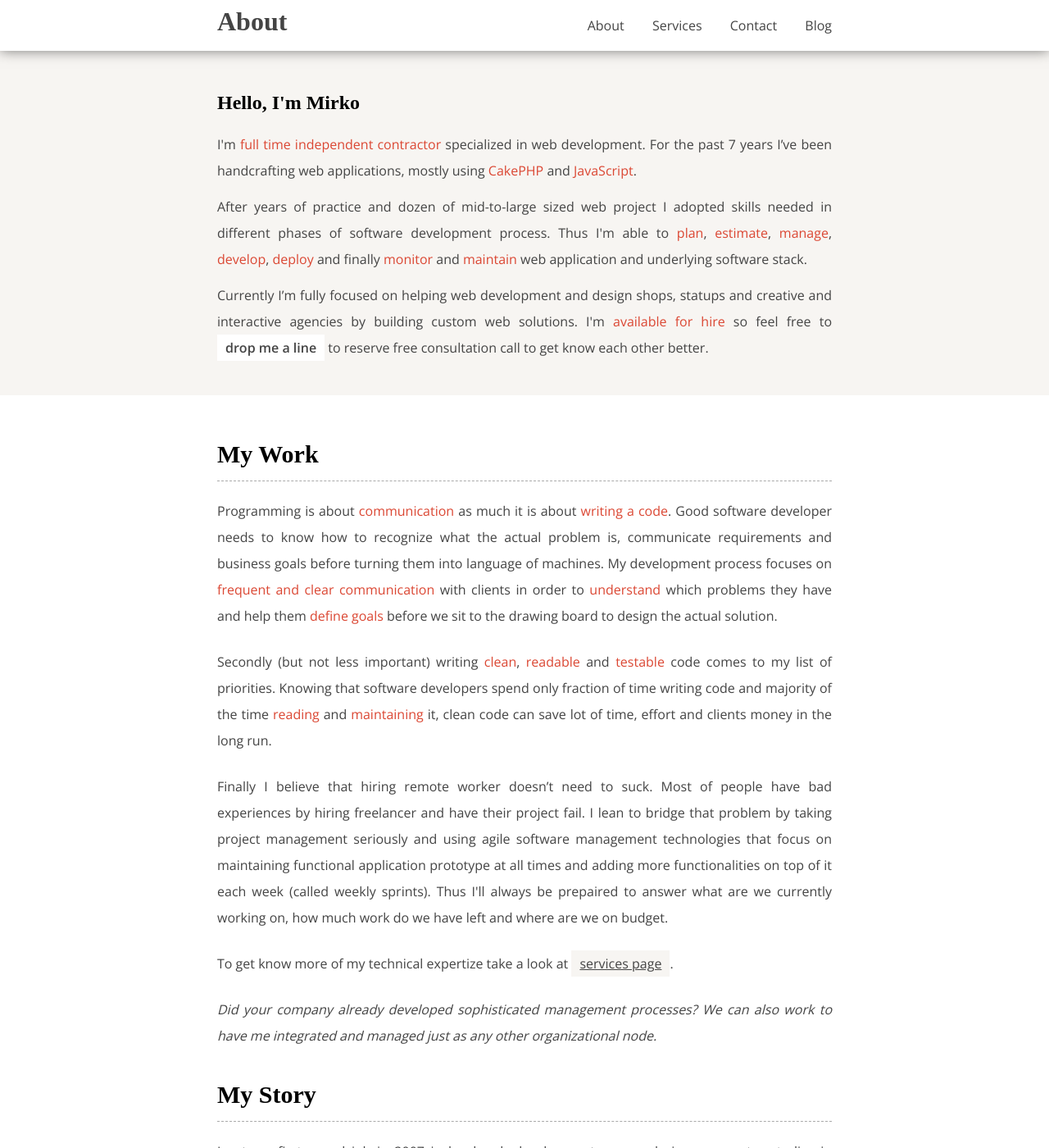
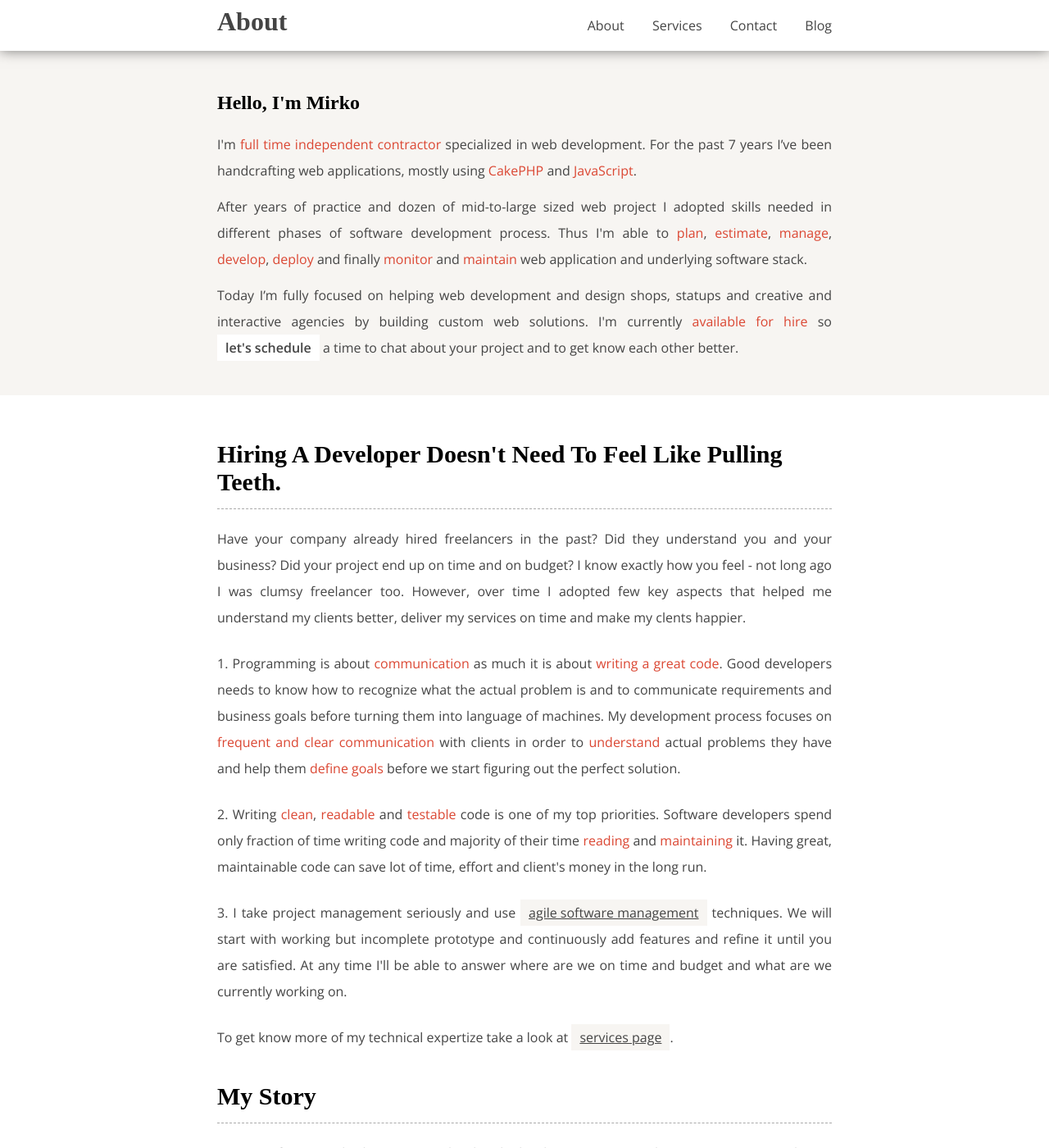
Before and after one commit to borivojevic/borivojevic.github.com, a Jekyll site: the page built from index.html, in a window 1280 px wide and 1400 px high. Shown: the whole window at 82% size. Built offline with Jekyll 4.4.1, drawn with Linux system fonts in a browser that asks for light colours; some web fonts are replaced; Markdown is read by kramdown in place of the engine named in the settings.

Commit message:
Update copy

```diff
--- a/_includes/title.html
+++ b/_includes/title.html
@@ -9,7 +9,7 @@
                 After years of practice and dozen of mid-to-large sized web project I adopted skills needed in different phases of software development process. Thus I'm able to <b>plan</b>, <b>estimate</b>, <b>manage</b>, <b>develop</b>, <b>deploy</b> and finally <b>monitor</b> and <b>maintain</b> web application and underlying software stack.<br>
             </p>
             <p>
-                Currently I’m fully focused on helping web development and design shops, statups and creative and interactive agencies by building custom web solutions. I'm <b>available for hire</b> so feel free to <a href="contact.html">drop me a line</a> to reserve free consultation call to get know each other better.
+                Today I’m fully focused on helping web development and design shops, statups and creative and interactive agencies by building custom web solutions. I'm currently <b>available for hire</b> so <a href="contact.html">let's schedule</a> a time to chat about your project and to get know each other better.
             </p>
         </section>
         <section class="photo">
--- a/contact.html
+++ b/contact.html
@@ -7,7 +7,7 @@ title: Contact
     <article>
         <section>
             <h2>I am a fulltime contractor</h2>
-            <p>Lorem ipsum dolor sit amet, consectetur adipiscing elit. Nam elementum congue lobortis. In ullamcorper interdum orci quis commodo. Morbi ac purus et elit ultrices lacinia a ornare urna. Nulla dictum sodales nunc in pellentesque. Quisque leo nisl, accumsan eget faucibus vel, fringilla eu odio. Vestibulum augue tortor, molestie eu rhoncus id, venenatis id libero. Donec interdum fermentum ipsum, sed ultricies risus commodo eget. Aenean nec nunc vitae massa pretium dapibus nec eget odio. Mauris eleifend odio ac ligula scelerisque molestie. Vivamus sagittis condimentum nibh. Morbi purus metus, condimentum at facilisis ut, euismod et massa. In tincidunt volutpat accumsan.</p>
+            <p>Drop me a line and I'll get back to you within 24 hours.</p>
         </section>
         <section>
             <p>
--- a/index.html
+++ b/index.html
@@ -8,19 +8,17 @@ title: About
 <div class="content">
 	<article>
 		<section>
-			<h1>My Work</h1>
-			<p>Programming is about <b>communication</b> as much it is about <b>writing a code</b>. Good software developer needs to know how to recognize what the actual problem is, communicate requirements and business goals before turning them into language of machines. My development process focuses on <b>frequent and clear communication</b> with clients in order to <b>understand</b> which problems they have and help them <b>define goals</b> before we sit to the drawing board to design the actual solution.</p>
+			<h1>Hiring A Developer Doesn't Need To Feel Like Pulling Teeth.</h1>
 
-			<p>Secondly (but not less important) writing <b>clean</b>, <b>readable</b> and <b>testable</b> code comes to my list of priorities. Knowing that software developers spend only fraction of time writing code and majority of the time <b>reading</b> and <b>maintaining</b> it, clean code can save lot of time, effort and clients money in the long run.</p>
+			<p>Have your company already hired freelancers in the past? Did they understand you and your business? Did your project end up on time and on budget? I know exactly how you feel - not long ago I was clumsy freelancer too. However, over time I adopted few key aspects that helped me understand my clients better, deliver my services on time and make my clents happier.</p>
 
-			<p>Finally I believe that hiring remote worker doesn’t need to suck. Most of people have bad experiences by hiring freelancer and have their project fail.
-			I lean to bridge that problem by taking project management seriously and using agile software management technologies that focus on maintaining functional application prototype at all times and adding more functionalities on top of it each week (called weekly sprints). Thus I'll always be prepaired to answer what are we currently working on, how much work do we have left and where are we on budget.<br>
-			<p>
+			<p>1. Programming is about <b>communication</b> as much it is about <b>writing a great code</b>. Good developers needs to know how to recognize what the actual problem is and to communicate requirements and business goals before turning them into language of machines. My development process focuses on <b>frequent and clear communication</b> with clients in order to <b>understand</b> actual problems they have and help them <b>define goals</b> before we start figuring out the perfect solution.</p>
 
-			<p>To get know more of my technical expertize take a look at <a href="#">services page</a>.</p>
+			<p>2. Writing <b>clean</b>, <b>readable</b> and <b>testable</b> code is one of my top priorities. Software developers spend only fraction of time writing code and majority of their time <b>reading</b> and <b>maintaining</b> it. Having great, maintainable code can save lot of time, effort and client's money in the long run.</p>
 
-			<p class="hint">Did your company already developed sophisticated management processes? We can also work to have me integrated and managed just as any other organizational node.
-			</p>
+			<p>3. I take project management seriously and use <a href="http://en.wikipedia.org/wiki/Scrum_(development)">agile software management</a> techniques. We will start with working but incomplete prototype and continuously add features and refine it until you are satisfied. At any time I'll be able to answer where are we on time and budget and what are we currently working on.<p>
+
+			<p>To get know more of my technical expertize take a look at <a href="/services">services page</a>.</p>
 		</section>
 
 		<section>
--- a/services.html
+++ b/services.html
@@ -21,6 +21,7 @@ title: Services
 					<li>Do you need to set up your domain name or hosting platform.</li>
 					<li>Do you need to profile code for performance and fix the bottleneck</li>
 					<li>Do you worry if you codebase is safe and want to use code version control system.</li>
+					<li>Did your company already developed sophisticated management processes? We can also work to have me integrated and managed just as any other organizational node.</li>
 				</ul>
 			</p>
 		</section>
```
